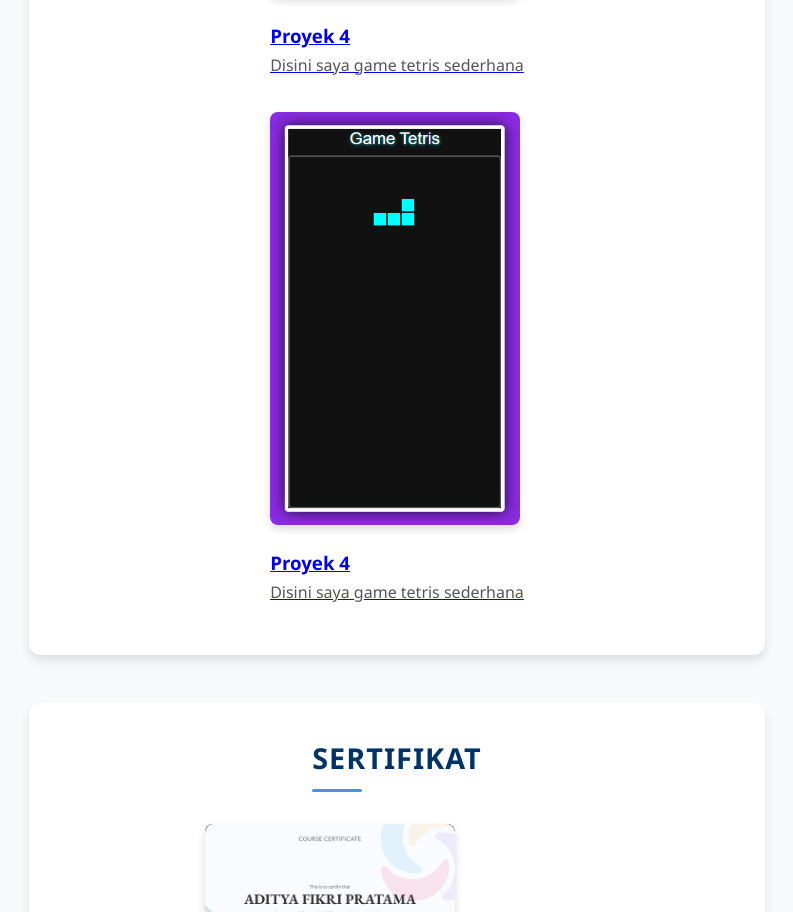
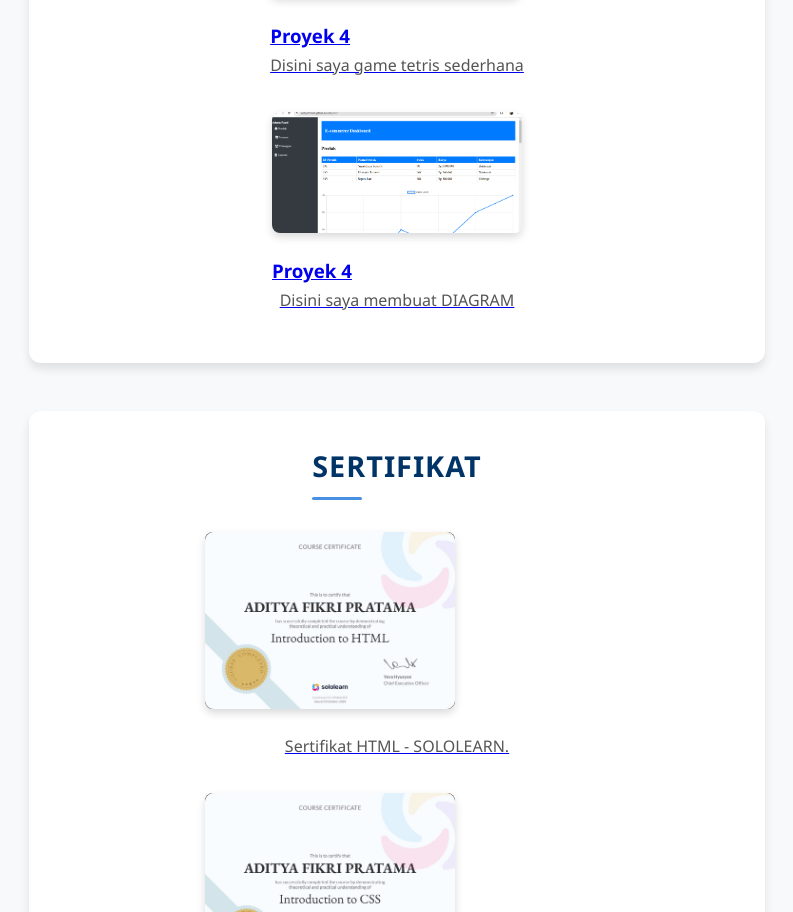
Before and after one commit to Aditya10-bot/Knuckl56, a plain HTML site: page index.html in a window 1280 px wide. Shown: the part 2232-3144 px from the top of the page, without its empty margins (243-1036 px from the left). Drawn offline with Linux system fonts and the light colour scheme.

Commit message:
Update index.html

```diff
--- a/index.html
+++ b/index.html
@@ -63,9 +63,9 @@
                 </a>
                   <a href="https://aditya10-bot.github.io/dashboard/" target="_blank" class="project">
                     <div>
-                        <img src="tetris.png" alt="Proyek 3" class="project-img">
+                        <img src="dashboard.png" alt="Proyek 3" class="project-img">
                         <h3>Proyek 4</h3>
-                        <p>Disini saya game tetris sederhana</p>
+                        <p>Disini saya membuat DIAGRAM</p>
                     </div>
                 </a>
 
```
